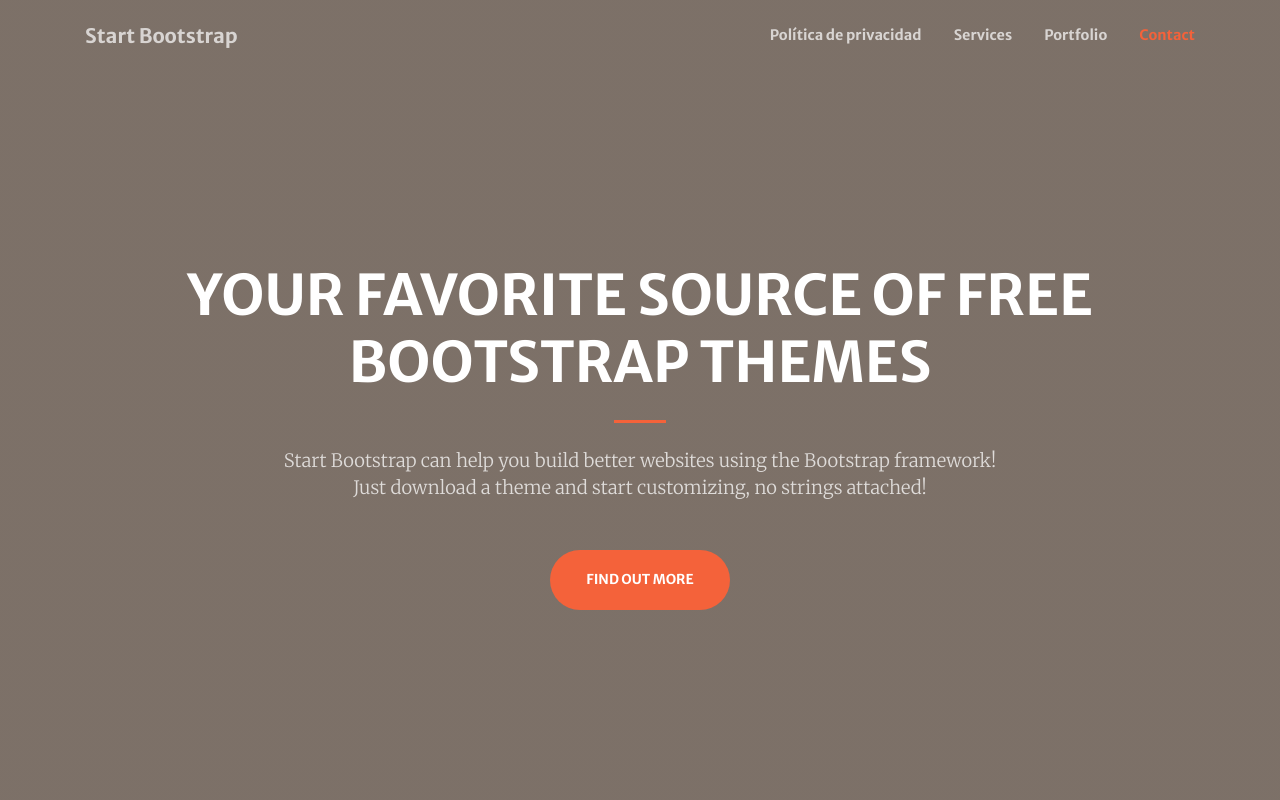
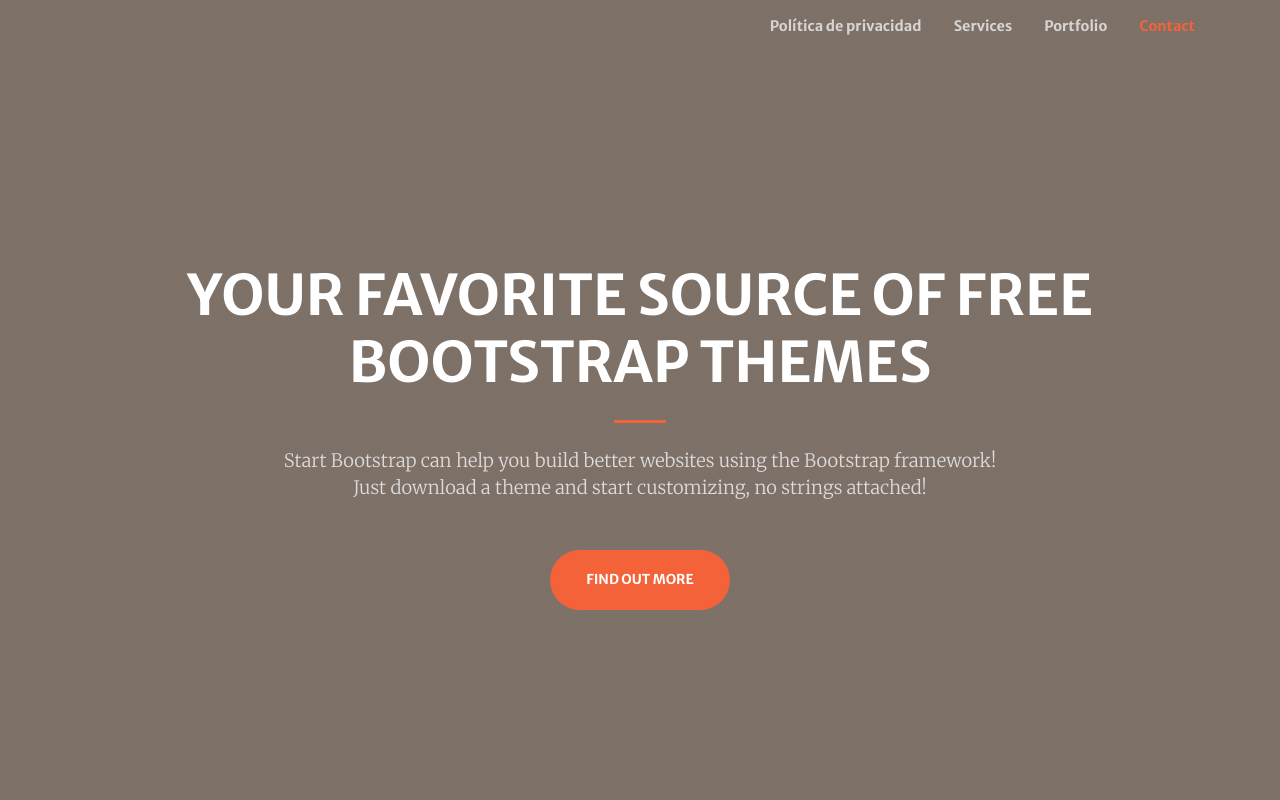
Before and after one commit to alejandrtf/AlarmAvispa, a website with bundled scripts: page index.html in a window 1280 px wide. Shown: the top 800 px of the page. Built offline with nearby package versions, Linux system fonts and the light colour scheme; files whose address does not match are found by name.

Commit message:
navbar-brand change

```diff
--- a/index.html
+++ b/index.html
@@ -30,7 +30,7 @@
   <!-- Navigation -->
   <nav class="navbar navbar-expand-lg navbar-light fixed-top py-3" id="mainNav">
     <div class="container">
-      <a class="navbar-brand js-scroll-trigger" href="#page-top">Start Bootstrap</a>
+     <!-- <a class="navbar-brand js-scroll-trigger" href="#page-top"></a>-->
       <button class="navbar-toggler navbar-toggler-right" type="button" data-toggle="collapse" data-target="#navbarResponsive" aria-controls="navbarResponsive" aria-expanded="false" aria-label="Toggle navigation">
         <span class="navbar-toggler-icon"></span>
       </button>
```
